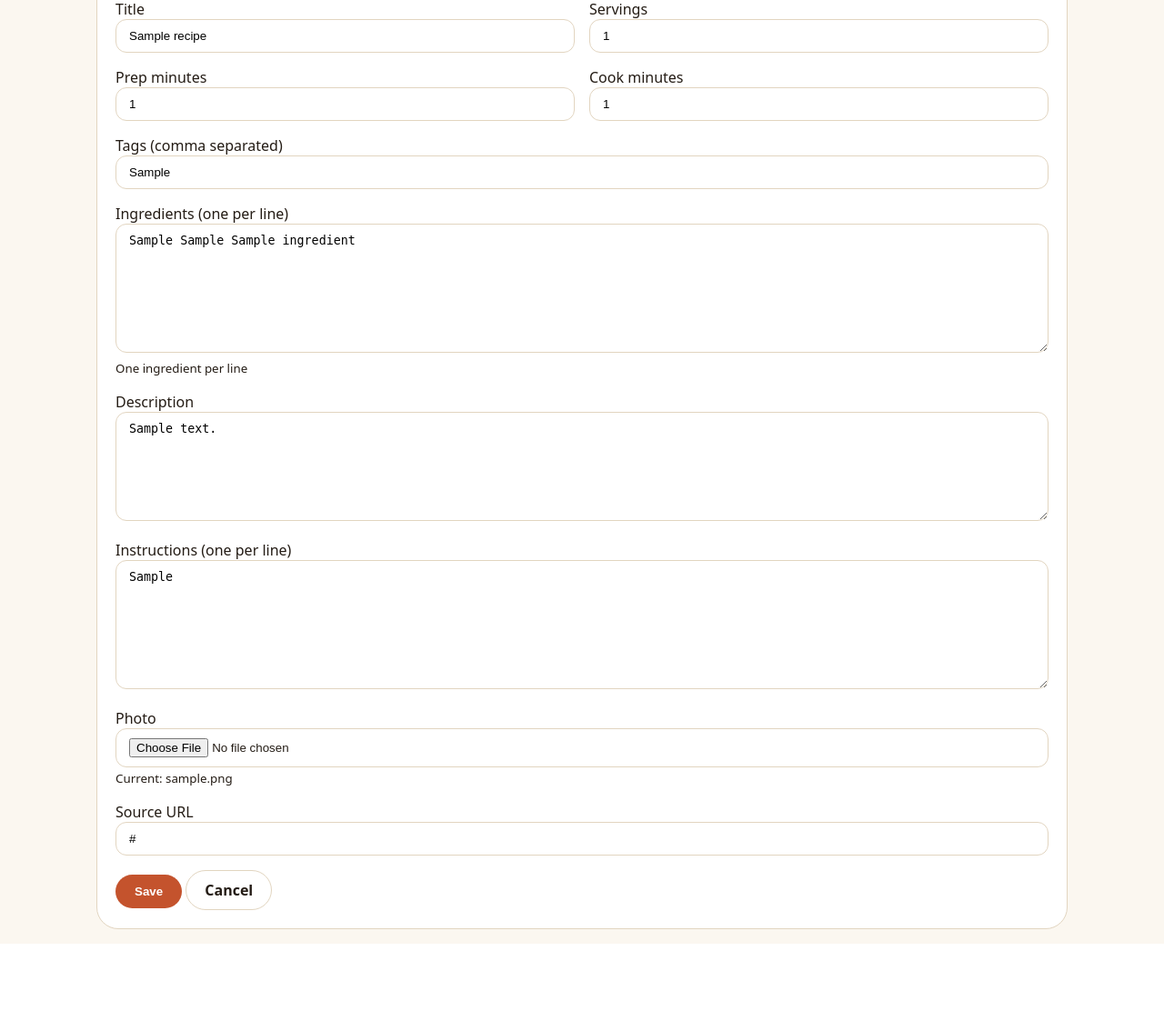
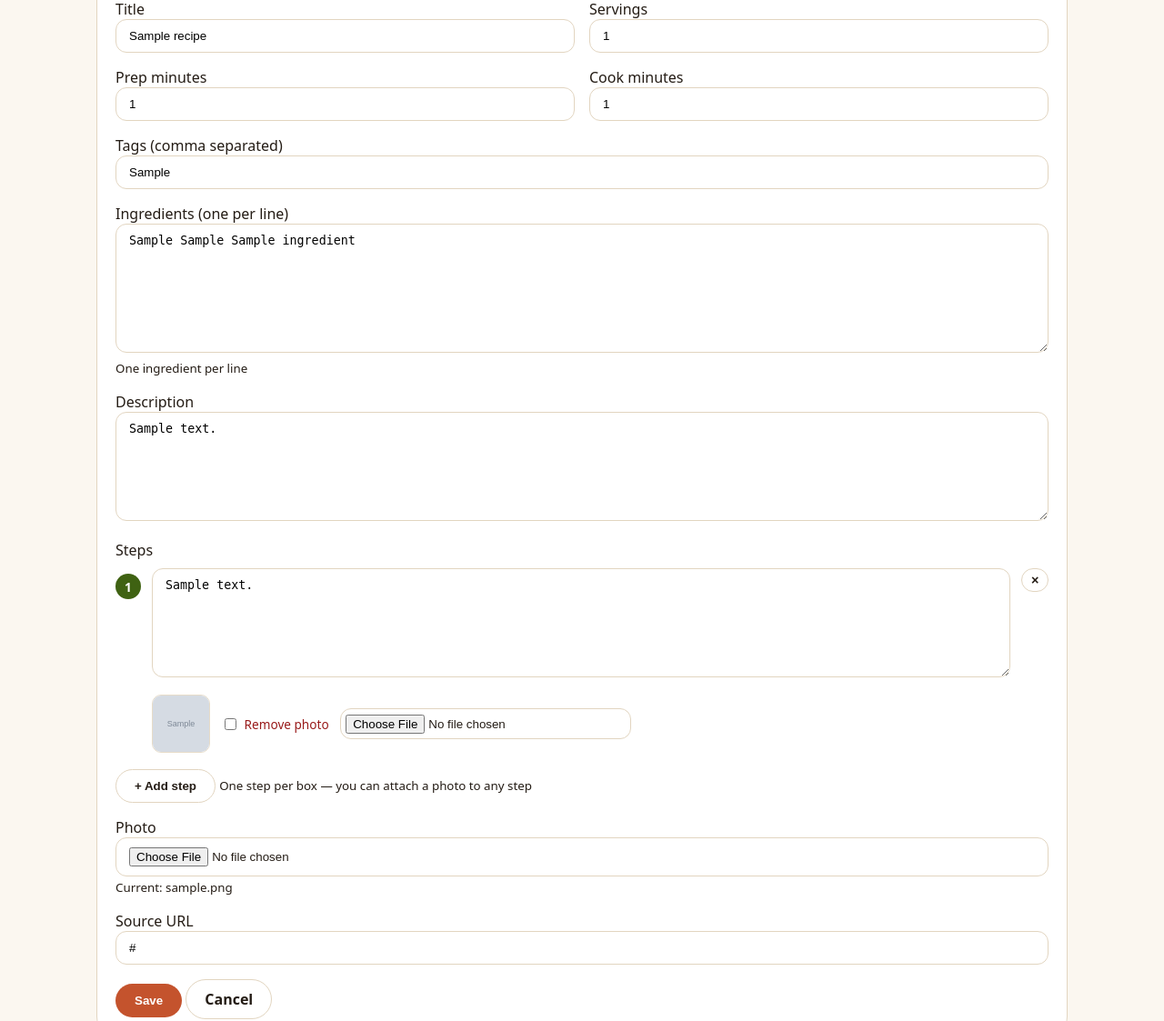
Before and after one commit to kenclarkz/skillet, a Flask app: page /recipes/1/edit in a window 1280 px wide. Shown: the part 163-1286 px from the top of the page at 91% size. Before the commit the page ends 1201 px from the top, so only its background shows below. Run offline with Flask 3, Linux system fonts and the light colour scheme; a user stored in the database is signed in; tables that the repository leaves empty hold one stand-in row (values such as "Sample post"); grey boxes marked "Sample" are stand-in pictures.

Commit message:
Ingredients on every recipe page, per-step photos with builder UI, import step images

```diff
--- a/app/routes/recipes.py
+++ b/app/routes/recipes.py
@@ -1,4 +1,4 @@
-from flask import Blueprint, render_template, redirect, url_for, flash, current_app
+from flask import Blueprint, render_template, redirect, url_for, flash, current_app, request
 from flask_login import login_required, current_user
 from flask_wtf import FlaskForm
 from wtforms import (StringField, TextAreaField, IntegerField, SubmitField,
@@ -8,7 +8,7 @@ from werkzeug.utils import secure_filename
 import os
 from datetime import datetime
 from app.extensions import db
-from app.models import Recipe, Ingredient
+from app.models import Recipe, Ingredient, RecipeStep
 from app.lib.ingredients import parse_ingredient_text
 from app.lib.importer import (ImportBlocked, ImportFailed, download_image,
                               fetch_html, parse_recipe_html)
@@ -21,14 +21,132 @@ def allowed_file(filename):
     return '.' in filename and filename.rsplit('.', 1)[1].lower() in ALLOWED_EXTENSIONS
 
 
-def store_uploaded_photo(file_storage):
+def store_uploaded_photo(file_storage, step_pos=None):
     """Save an uploaded file to the media folder and return its stored name."""
     if not file_storage or not allowed_file(file_storage.filename):
         return None
     filename = secure_filename(file_storage.filename)
-    name = f"{datetime.utcnow().timestamp():.0f}_{filename}"
+    ts = f"{datetime.utcnow().timestamp():.0f}"
+    prefix = f"{ts}_step{step_pos}_" if step_pos is not None else f"{ts}_"
+    name = f"{prefix}{filename}"
     file_storage.save(os.path.join(current_app.config['UPLOAD_FOLDER'], name))
     return name
+
+
+def _delete_upload(name):
+    """Best-effort removal of a stored media file."""
+    if not name:
+        return
+    try:
+        os.remove(os.path.join(current_app.config['UPLOAD_FOLDER'], name))
+    except OSError:
+        pass
+
+
+def _submitted_rows():
+    """Step rows as the browser submitted them (all four lists stay aligned
+    because every row contributes exactly one value of each kind)."""
+    texts = request.form.getlist('step_text')
+    ids = request.form.getlist('step_id')
+    files = request.files.getlist('step_photo')
+    remotes = request.form.getlist('step_photo_url')
+    drops = set(request.form.getlist('step_drop_photo'))
+    rows = []
+    for i, text in enumerate(texts):
+        sid = ids[i] if i < len(ids) else ''
+        rows.append({
+            'text': text.strip(),
+            'sid': sid,
+            'file': files[i] if i < len(files) else None,
+            'remote': remotes[i] if i < len(remotes) else '',
+            'drop': bool(sid) and sid in drops,
+        })
+    return rows
+
+
+def _legacy_texts(form):
+    """One step per line from the plain instructions textarea (posts from
+    tests or integrations that never send step rows)."""
+    return [ln.strip() for ln in (form.instructions.data or '').splitlines() if ln.strip()]
+
+
+def _has_steps(form):
+    return any(r['text'] for r in _submitted_rows()) or bool(_legacy_texts(form))
+
+
+def _redisplay_rows(form, old_steps=()):
+    """Rebuild form rows after a validation error, keeping existing photos."""
+    submitted = _submitted_rows()
+    if submitted:
+        old_by_id = {str(s.id): s for s in old_steps}
+        rows = []
+        for r in submitted:
+            photo_url = None
+            old = old_by_id.get(r['sid'])
+            if old is not None and old.photo_path and not r['drop']:
+                photo_url = old.photo_path
+            rows.append({'text': r['text'], 'photo_url': photo_url,
+                         'sid': r['sid'], 'remote': r['remote']})
+        return rows or [{'text': '', 'photo_url': None, 'sid': '', 'remote': ''}]
+    return [{'text': t, 'photo_url': None, 'sid': '', 'remote': ''}
+            for t in _legacy_texts(form)] or \
+        [{'text': '', 'photo_url': None, 'sid': '', 'remote': ''}]
+
+
+def save_steps(recipe, form, old_steps=None):
+    """Rebuild the recipe's steps from the submitted rows.
+
+    Each row keeps its photo (matched by step id) unless a new file was
+    uploaded or the remove-photo box was checked. Falls back to the legacy
+    instructions textarea when no step rows were posted.
+    """
+    old_steps = list(old_steps if old_steps is not None else recipe.steps)
+    old_by_id = {str(s.id): s for s in old_steps}
+    rows = _submitted_rows()
+    if not any(r['text'] for r in rows):
+        rows = [{'text': t, 'sid': '', 'file': None, 'drop': False, 'remote': ''}
+                for t in _legacy_texts(form)]
+
+    reused = set()
+    plan = []
+    for r in rows:
+        if not r['text']:
+            continue
+        upload = None
+        path = None
+        remote = r.get('remote') or ''
+        f = r['file']
+        if f is not None and getattr(f, 'filename', '') and allowed_file(f.filename):
+            upload = f
+        else:
+            old = old_by_id.get(r['sid'])
+            if old is not None and old.photo_path and not r['drop']:
+                path = old.photo_path
+                reused.add(path)
+            elif remote:
+                path = fetch_remote_photo(remote)
+        plan.append((r['text'], upload, path))
+
+    for old in old_steps:
+        if old.photo_path and old.photo_path not in reused:
+            _delete_upload(old.photo_path)
+        db.session.delete(old)
+    db.session.flush()
+
+    for pos, (text, upload, path) in enumerate(plan):
+        if upload is not None:
+            path = store_uploaded_photo(upload, step_pos=pos)
+        db.session.add(RecipeStep(recipe=recipe, position=pos, text=text, photo_path=path))
+    recipe.instructions = '\n'.join(text for text, _, _ in plan)
+
+
+def _edit_row_source(recipe):
+    if recipe.steps:
+        return [{'text': s.text, 'photo_url': s.photo_path, 'sid': str(s.id),
+                 'remote': ''} for s in recipe.steps]
+    return [{'text': t, 'photo_url': None, 'sid': '', 'remote': ''} for t in
+            (recipe.instructions or '').splitlines() if t.strip()] or \
+        [{'text': '', 'photo_url': None, 'sid': '', 'remote': ''}]
 
 
 def fetch_remote_photo(url):
@@ -53,7 +171,7 @@ class RecipeForm(FlaskForm):
     source_url = StringField('Source URL', validators=[Optional(), Length(max=500)])
     tags = StringField('Tags (comma separated)', validators=[Optional(), Length(max=200)])
     ingredients = TextAreaField('Ingredients (one per line)', validators=[DataRequired()])
-    instructions = TextAreaField('Instructions (one per line)', validators=[DataRequired()])
+    instructions = TextAreaField('Instructions (one per line)', validators=[Optional()])
     photo = FileField('Photo', validators=[Optional()])
     photo_url = HiddenField('Photo URL')
     submit = SubmitField('Save')
@@ -73,31 +191,38 @@ def index():
 @login_required
 def new():
     form = RecipeForm()
+    step_rows = [{'text': '', 'photo_url': None, 'sid': '', 'remote': ''}]
     if form.validate_on_submit():
-        recipe = Recipe(
-            user_id=current_user.id,
-            title=form.title.data.strip(),
-            description=form.description.data.strip() if form.description.data else None,
-            prep_minutes=form.prep_minutes.data,
-            cook_minutes=form.cook_minutes.data,
-            servings=form.servings.data or 4,
-            source_url=form.source_url.data.strip() if form.source_url.data else None,
-            tags=form.tags.data.strip() if form.tags.data else '',
-            instructions='\n'.join(line.strip() for line in form.instructions.data.splitlines() if line.strip())
-        )
-        # photo: uploaded file wins, else download the imported one
-        recipe.photo_path = store_uploaded_photo(form.photo.data)
-        if not recipe.photo_path and form.photo_url.data:
-            recipe.photo_path = fetch_remote_photo(form.photo_url.data)
-        db.session.add(recipe)
-        db.session.flush()
-        for line in parse_ingredient_text(form.ingredients.data):
-            db.session.add(Ingredient(recipe_id=recipe.id, name=line['name'],
-                                      qty=line['qty'], unit=line['unit'], note=line['note']))
-        db.session.commit()
-        flash('Recipe created.', 'success')
-        return redirect(url_for('recipes.view', recipe_id=recipe.id))
-    return render_template('recipes/new.html', form=form, edit=False)
+        if not _has_steps(form):
+            flash('Add at least one cooking step.', 'danger')
+        else:
+            recipe = Recipe(
+                user_id=current_user.id,
+                title=form.title.data.strip(),
+                description=form.description.data.strip() if form.description.data else None,
+                prep_minutes=form.prep_minutes.data,
+                cook_minutes=form.cook_minutes.data,
+                servings=form.servings.data or 4,
+                source_url=form.source_url.data.strip() if form.source_url.data else None,
+                tags=form.tags.data.strip() if form.tags.data else '',
+            )
+            # photo: uploaded file wins, else download the imported one
+            recipe.photo_path = store_uploaded_photo(form.photo.data)
+            if not recipe.photo_path and form.photo_url.data:
+                recipe.photo_path = fetch_remote_photo(form.photo_url.data)
+            db.session.add(recipe)
+            db.session.flush()
+            save_steps(recipe, form)
+            for line in parse_ingredient_text(form.ingredients.data):
+                db.session.add(Ingredient(recipe_id=recipe.id, name=line['name'],
+                                          qty=line['qty'], unit=line['unit'], note=line['note']))
+            db.session.commit()
+            flash('Recipe created.', 'success')
+            return redirect(url_for('recipes.view', recipe_id=recipe.id))
+        step_rows = _redisplay_rows(form)
+    elif form.is_submitted():
+        step_rows = _redisplay_rows(form)
+    return render_template('recipes/new.html', form=form, edit=False, step_rows=step_rows)
 
 @bp.route('/recipes/<int:recipe_id>')
 @login_required
@@ -117,36 +242,45 @@ def edit(recipe_id):
         flash('Not authorized.', 'danger')
         return redirect(url_for('recipes.index'))
     form = RecipeForm(obj=recipe)
+    step_rows = _edit_row_source(recipe)
     if not form.is_submitted():
         form.ingredients.data = '\n'.join(
             f"{(i.qty + ' ' if i.qty else '')}{(i.unit + ' ' if i.unit else '')}{i.name}"
             for i in recipe.ingredients
         )
     if form.validate_on_submit():
-        recipe.title = form.title.data.strip()
-        recipe.description = form.description.data.strip() if form.description.data else None
-        recipe.prep_minutes = form.prep_minutes.data
-        recipe.cook_minutes = form.cook_minutes.data
-        recipe.servings = form.servings.data or 4
-        recipe.source_url = form.source_url.data.strip() if form.source_url.data else None
-        recipe.tags = form.tags.data.strip() if form.tags.data else ''
-        recipe.instructions = '\n'.join(line.strip() for line in form.instructions.data.splitlines() if line.strip())
-        uploaded = store_uploaded_photo(form.photo.data)
-        if uploaded:
-            recipe.photo_path = uploaded
-        elif form.photo_url.data:
-            downloaded = fetch_remote_photo(form.photo_url.data)
-            if downloaded:
-                recipe.photo_path = downloaded
-        recipe.updated_at = datetime.utcnow()
-        Ingredient.query.filter_by(recipe_id=recipe.id).delete()
-        for line in parse_ingredient_text(form.ingredients.data):
-            db.session.add(Ingredient(recipe_id=recipe.id, name=line['name'],
-                                      qty=line['qty'], unit=line['unit'], note=line['note']))
-        db.session.commit()
-        flash('Recipe updated.', 'success')
-        return redirect(url_for('recipes.view', recipe_id=recipe.id))
-    return render_template('recipes/edit.html', form=form, edit=True, recipe=recipe)
+        if not _has_steps(form):
+            flash('Add at least one cooking step.', 'danger')
+            step_rows = _redisplay_rows(form, recipe.steps)
+        else:
+            recipe.title = form.title.data.strip()
+            recipe.description = form.description.data.strip() if form.description.data else None
+            recipe.prep_minutes = form.prep_minutes.data
+            recipe.cook_minutes = form.cook_minutes.data
+            recipe.servings = form.servings.data or 4
+            recipe.source_url = form.source_url.data.strip() if form.source_url.data else None
+            recipe.tags = form.tags.data.strip() if form.tags.data else ''
+            uploaded = store_uploaded_photo(form.photo.data)
+            if uploaded:
+                recipe.photo_path = uploaded
+            elif form.photo_url.data:
+                downloaded = fetch_remote_photo(form.photo_url.data)
+                if downloaded:
+                    recipe.photo_path = downloaded
+            recipe.updated_at = datetime.utcnow()
+            old_steps = list(recipe.steps)
+            save_steps(recipe, form, old_steps=old_steps)
+            Ingredient.query.filter_by(recipe_id=recipe.id).delete()
+            for line in parse_ingredient_text(form.ingredients.data):
+                db.session.add(Ingredient(recipe_id=recipe.id, name=line['name'],
+                                          qty=line['qty'], unit=line['unit'], note=line['note']))
+            db.session.commit()
+            flash('Recipe updated.', 'success')
+            return redirect(url_for('recipes.view', recipe_id=recipe.id))
+    elif form.is_submitted():
+        step_rows = _redisplay_rows(form, recipe.steps)
+    return render_template('recipes/edit.html', form=form, edit=True, recipe=recipe,
+                           step_rows=step_rows)
 
 @bp.route('/recipes/<int:recipe_id>/delete', methods=['POST'])
 @login_required
@@ -193,5 +327,11 @@ def import_url():
         recipe_form.ingredients.data = '\n'.join(draft['ingredients'])
         recipe_form.instructions.data = '\n'.join(draft['instructions'])
         recipe_form.photo_url.data = draft['photo_url'] or ''
-        return render_template('recipes/new.html', form=recipe_form, edit=False, imported=True)
+        photos = draft.get('step_photos') or []
+        rows = [{'text': t, 'photo_url': None, 'sid': '',
+                 'remote': photos[i] if i < len(photos) else ''}
+                for i, t in enumerate(draft['instructions'])] or \
+            [{'text': '', 'photo_url': None, 'sid': '', 'remote': ''}]
+        return render_template('recipes/new.html', form=recipe_form, edit=False,
+                               imported=True, step_rows=rows)
     return render_template('recipes/import.html', form=form)
--- a/app/static/css/style.css
+++ b/app/static/css/style.css
@@ -155,3 +155,28 @@ body { margin:0; background:var(--color-cream); color:var(--color-ink); font-fam
 .import-banner a { color: inherit; font-weight: 600; }
 .import-card { max-width: 42rem; margin: 0 auto; }
 .import-note { margin-top: 1rem; font-size: .8125rem; color: var(--color-ink-soft); }
+
+/* ---- Step builder ---- */
+.step-row { display:flex; gap:.75rem; align-items:flex-start; padding:.6rem 0; border-bottom:1px dashed #e7dcc9; }
+.step-row:last-child { border-bottom:none; }
+.step-number { flex:0 0 1.75rem; height:1.75rem; border-radius:50%; background:#3f6212; color:#fff; display:flex; align-items:center; justify-content:center; font-size:.85rem; font-weight:600; margin-top:.35rem; }
+.step-fields { flex:1; min-width:0; }
+.step-photo-controls { display:flex; align-items:center; gap:.75rem; margin-top:.35rem; flex-wrap:wrap; }
+.step-thumb { width:64px; height:64px; object-fit:cover; border-radius:10px; border:1px solid #e7dcc9; }
+.step-drop { font-size:.85rem; color:#991b1b; display:inline-flex; gap:.35rem; align-items:center; }
+.step-file { max-width:320px; padding:.35rem; }
+.btn-small { padding:.25rem .6rem; font-size:.9rem; }
+#add-step { margin-top:.5rem; }
+
+/* ---- Ingredient list on recipe page ---- */
+.ingredient-list { list-style:none; margin:0; padding:0; }
+.ingredient-list li { display:flex; gap:.75rem; padding:.45rem 0; border-bottom:1px solid #f0e7d6; }
+.ingredient-list li:last-child { border-bottom:none; }
+.ing-amount { flex:0 0 110px; font-weight:600; color:#3f6212; }
+.ing-note { color:#78716c; font-size:.9em; }
+
+/* ---- Steps on recipe page ---- */
+.steps-view { padding-left:1.25rem; }
+.steps-view li { margin-bottom:1rem; }
+.step-text { margin:0 0 .5rem; }
+.step-photo { max-width:420px; width:100%; border-radius:14px; display:block; border:1px solid #e7dcc9; }
--- a/app/static/js/app.js
+++ b/app/static/js/app.js
@@ -9,3 +9,53 @@ document.addEventListener('DOMContentLoaded', function () {
     }, 5000);
   });
 });
+
+// Step builder: add / remove step rows with optional per-step photos.
+document.addEventListener('DOMContentLoaded', function () {
+  var list = document.getElementById('step-list');
+  var addBtn = document.getElementById('add-step');
+  if (!list || !addBtn) return;
+
+  function renumber() {
+    list.querySelectorAll('.step-number').forEach(function (el, i) {
+      el.textContent = i + 1;
+    });
+  }
+
+  addBtn.addEventListener('click', function () {
+    var row = document.createElement('div');
+    row.className = 'step-row';
+    row.innerHTML =
+      '<span class="step-number"></span>' +
+      '<div class="step-fields">' +
+      '<textarea name="step_text" class="textarea step-text" rows="2" placeholder="What happens in this step"></textarea>' +
+      '<div class="step-photo-controls">' +
+      '<input type="file" name="step_photo" class="input step-file" accept="image/*">' +
+      '<input type="hidden" name="step_id" value="">' +
+      '<input type="hidden" name="step_photo_url" value="">' +
+      '</div></div>' +
+      '<button type="button" class="btn btn-secondary btn-small remove-step" title="Remove this step">&times;</button>';
+    list.appendChild(row);
+    renumber();
+    row.querySelector('.step-text').focus();
+  });
+
+  list.addEventListener('click', function (e) {
+    var btn = e.target.closest('.remove-step');
+    if (!btn) return;
+    var rows = list.querySelectorAll('.step-row');
+    if (rows.length > 1) {
+      btn.closest('.step-row').remove();
+    } else {
+      var row = btn.closest('.step-row');
+      row.querySelector('.step-text').value = '';
+      var file = row.querySelector('.step-file');
+      if (file) file.value = '';
+      var thumb = row.querySelector('.step-thumb');
+      if (thumb) thumb.remove();
+      var drop = row.querySelector('.step-drop');
+      if (drop) drop.remove();
+    }
+    renumber();
+  });
+});
--- a/app/templates/recipes/card.html
+++ b/app/templates/recipes/card.html
@@ -17,6 +17,7 @@
         <p class="recipe-card-title">{{ r.title }}</p>
         <div class="recipe-card-meta">
             <span class="meta-chip">Serves {{ r.servings }}</span>
+            <span class="meta-chip">{{ r.ingredients | length }} ingredients</span>
             {% if r.tags %}
                 {% for tag in r.tags.split(',')[:2] %}
                     {% if tag.strip() %}
--- a/app/templates/recipes/edit.html
+++ b/app/templates/recipes/edit.html
@@ -38,8 +38,29 @@
             {{ form.description(class_='textarea') }}
         </div>
         <div class="form-group">
-            {{ form.instructions.label }}
-            {{ form.instructions(class_='textarea', rows=8, placeholder='One step per line') }}
+            <label>Steps</label>
+            <div id="step-list">
+                {% for row in step_rows %}
+                <div class="step-row">
+                    <span class="step-number">{{ loop.index }}</span>
+                    <div class="step-fields">
+                        <textarea name="step_text" class="textarea step-text" rows="2" placeholder="What happens in this step">{{ row.text }}</textarea>
+                        <div class="step-photo-controls">
+                            {% if row.photo_url %}
+                            <img class="step-thumb" src="{{ url_for('uploaded_file', filename=row.photo_url) }}" alt="Step photo">
+                            <label class="step-drop"><input type="checkbox" name="step_drop_photo" value="{{ row.sid or '' }}"> Remove photo</label>
+                            {% endif %}
+                            <input type="file" name="step_photo" class="input step-file" accept="image/*">
+                            <input type="hidden" name="step_id" value="{{ row.sid or '' }}">
+                            <input type="hidden" name="step_photo_url" value="{{ row.remote or '' }}">
+                        </div>
+                    </div>
+                    <button type="button" class="btn btn-secondary btn-small remove-step" title="Remove this step">&times;</button>
+                </div>
+                {% endfor %}
+            </div>
+            <button type="button" class="btn btn-secondary" id="add-step">+ Add step</button>
+            <small>One step per box — you can attach a photo to any step</small>
         </div>
         <div class="form-group">
             {{ form.photo.label }}
```
Also changed, not shown: app/lib/importer.py (+24 -8 lines), app/models.py (+9 -0 lines), app/templates/recipes/new.html (+23 -2 lines), app/templates/recipes/view.html (+32 -3 lines), tests/test_importer.py (+70 -2 lines), tests/test_steps.py (added, +152 -0 lines).
